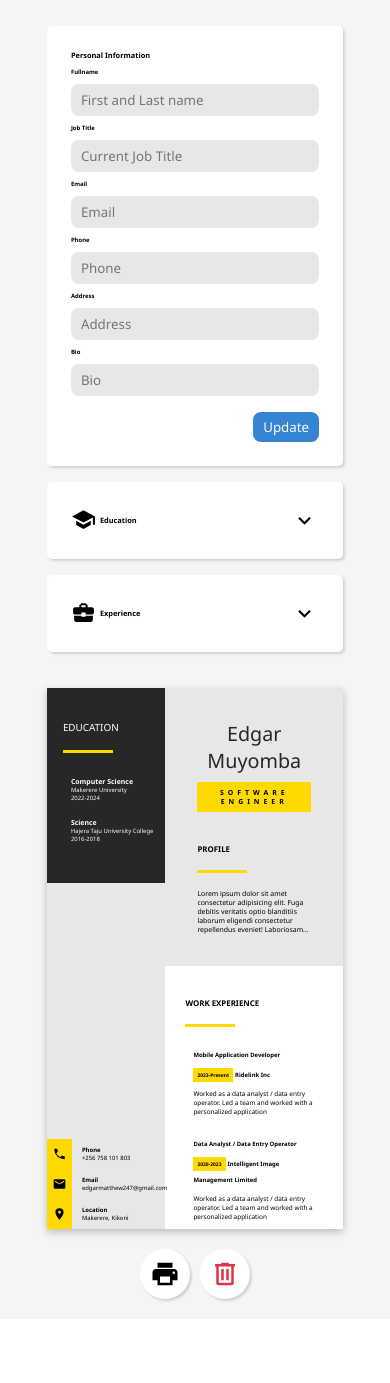
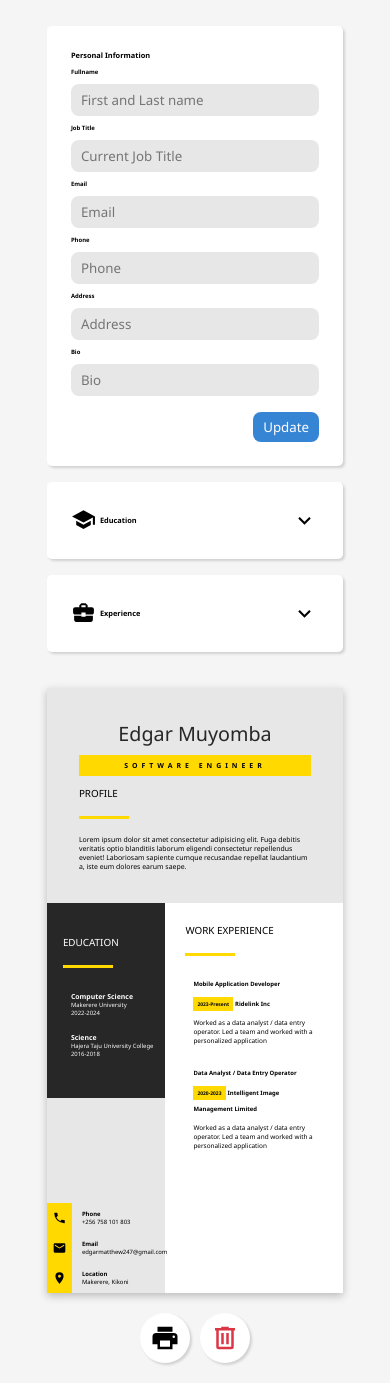
Before and after one commit to edgarmuyomba/cv-builder, a React (Vite) app: page / in a window 390 px wide. Before the commit the page ends 1319 px from the top, so only its background shows below. Built offline with nearby package versions, Linux system fonts and the light colour scheme.

Commit message:
layout changes done

```diff
--- a/src/components/CV.jsx
+++ b/src/components/CV.jsx
@@ -4,20 +4,12 @@ import { forwardRef } from "react";
 const CV = forwardRef(({ resume, updateResume }, ref) => {
   return (
     <div className="cv" ref={ref}>
-      {/* <div className="top">
+      <div className="top">
         <Profile {...resume.profile} />
       </div>
       <div className="bottom">
         <Info content={resume.education} updateContent={updateResume} />
         <Contact {...resume.contact} />
-        <Work content={resume.work} updateContent={updateResume} />
-      </div> */}
-      <div className="side">
-        <Info content={resume.education} updateContent={updateResume} />
-        <Contact {...resume.contact} />
-      </div>
-      <div className="main">
-        <Profile {...resume.profile} />
         <Work content={resume.work} updateContent={updateResume} />
       </div>
     </div>
--- a/src/components/cv-sections.jsx
+++ b/src/components/cv-sections.jsx
@@ -1,11 +1,6 @@
 function Info({ content, updateContent }) {
     return (
         <div className="info">
-            {/* <picture>
-                <source media="(max-width: 767px)" srcSet="https://picsum.photos/100/160" />
-                <source media="(max-width: 1024px)" srcSet="https://picsum.photos/120/220" />
-                <img src="https://picsum.photos/250/300" alt="" className="profile_image" />
-            </picture> */}
             <div className="education">
                 <p className="title">EDUCATION</p>
                 <div className="tag"></div>
--- a/src/css/main.css
+++ b/src/css/main.css
@@ -7,25 +7,13 @@ main {
 
 div.cv {
     display: flex;
-    /* changes */
-    /* flex-direction: column; */
+    flex-direction: column;
 }
 
-/* div.bottom {
+div.bottom {
     display: grid;
     grid-template-columns: 40% 60%;
-    grid-template-rows: 1fr 1fr;
 }
-
-div.contact_details {
-    grid-area: 2 / 1 / 3 / 2;
-}
-
-div.work {
-    grid-area: 1 / 2 / 3 / 3
-} */
-
-/* changes */
 
 .cv>.side {
     width: 40%;
@@ -128,6 +116,7 @@ div.contact_details {
     grid-template-rows: repeat(3, 50px);
     padding-bottom: 0;
     height: 100%;
+    grid-area: 2 / 1 / 3 / 2;
 }
 
 .contact_details .icons {
@@ -166,16 +155,20 @@ div.contact_details {
     font-size: 0.6rem;
 }
 
-.main .profile {
+.top .profile {
     padding: 32px;
     background-color: var(--grey);
 }
 
-.main .profile .name {
+.top .profile .name {
     font-size: 2rem;
     font-weight: 500;
     color: var(--black);
     text-align: center;
+}
+
+.profile p.title {
+    margin-top: 1rem;
 }
 
 .main .title {
@@ -194,8 +187,10 @@ div.contact_details {
     -webkit-box-orient: vertical;
 }
 
-.main .work {
+.bottom .work {
     padding: 0 32px;
+    padding-top: 20px;
+    grid-area: 1 / 2 / 3 / 3;
 }
 
 .work_record {
@@ -267,6 +262,10 @@ div.print {
 }
 
 @media (max-width: 1024px) {
+    div.bottom {
+        grid-template-rows: repeat(2, 1fr);
+    }
+
     .cv .education {
         padding: 16px 0;
         width: 100%;
@@ -283,8 +282,9 @@ div.print {
         padding-bottom: 0;
     }
 
-    .main .work {
+    .bottom .work {
         padding: 0 24px;
+        padding-top: 20px;
     }
 
     .work_record {
@@ -347,8 +347,8 @@ div.print {
         padding-top: 16px;
     }
 
-    .main .work {
-        padding: 0 20px;
+    .bottom .work {
+        padding: 20px;
     }
 
     .main .interests {
--- a/src/css/print.css
+++ b/src/css/print.css
@@ -4,9 +4,20 @@
     }
 
     div.cv {
-        border: 1px solid red;
         height: 100vh;
         width: 100vw;
+    }
+
+    div.top {
+        height: 30%;
+    }
+
+    .top .profile {
+        height: 100%;
+    }
+
+    div.bottom {
+        height: 70%;
     }
 
     .cv .info {
```
